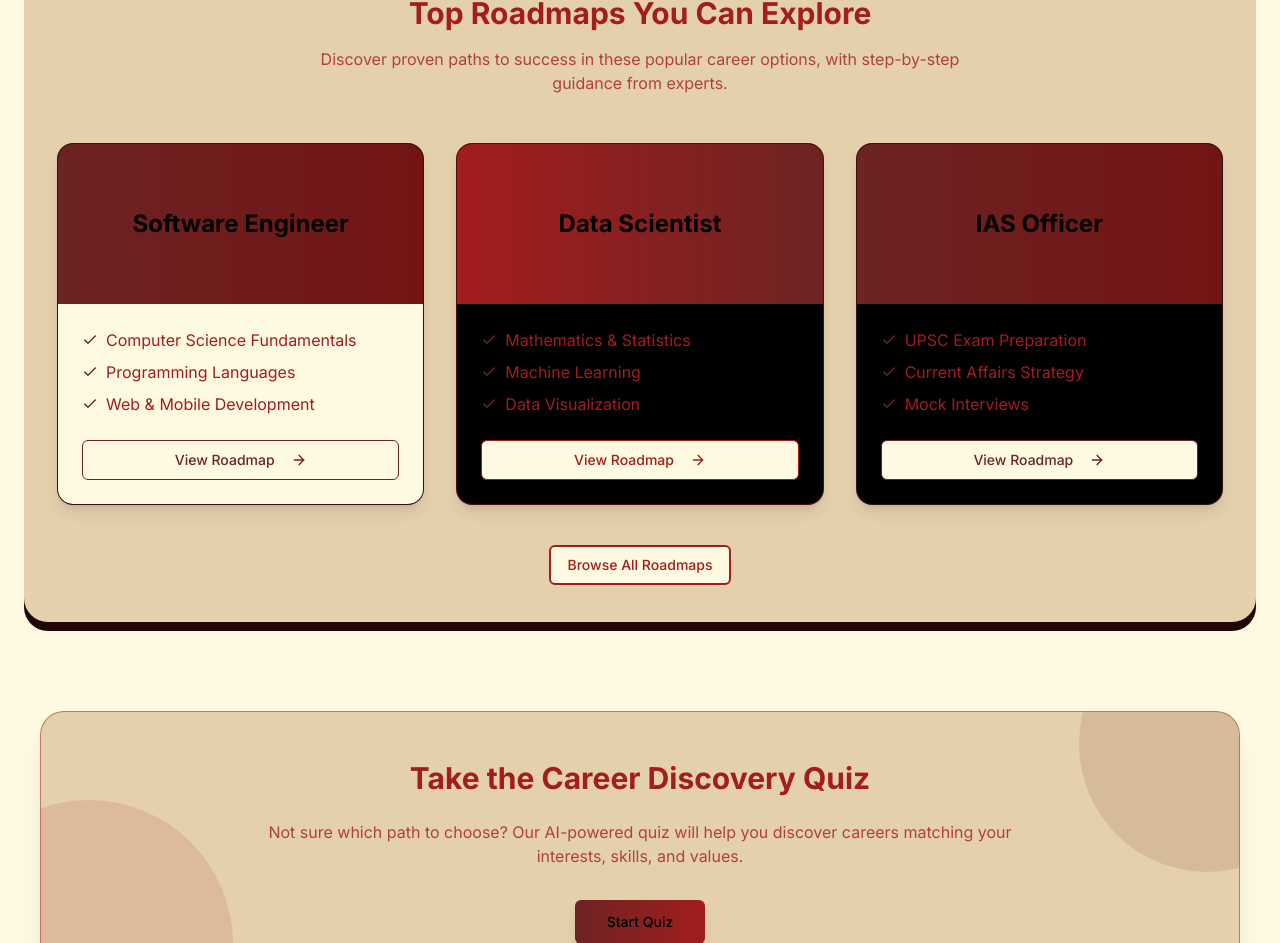
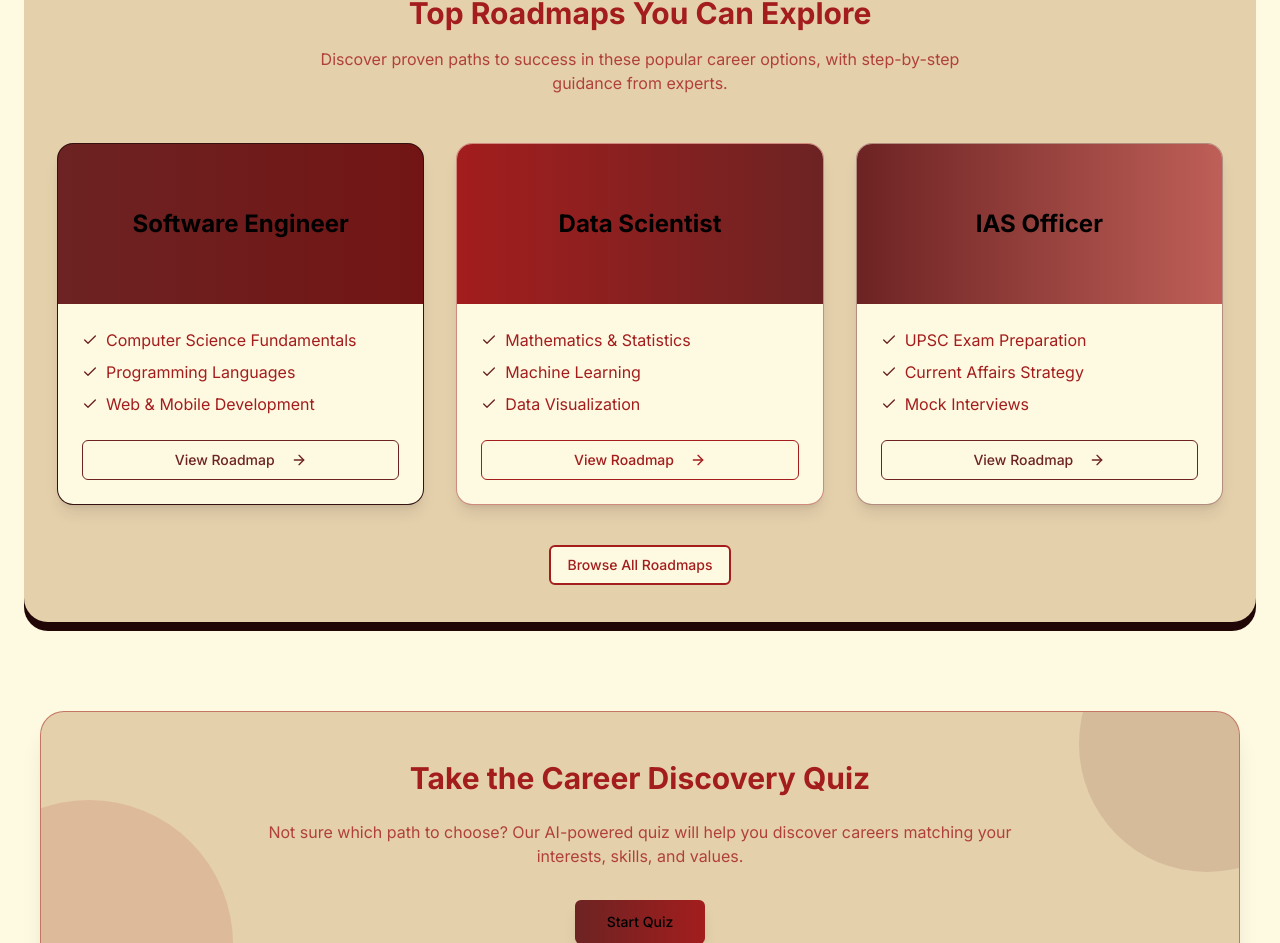
Before and after one commit to saitejaguguloth/Climbup_career, a React (Vite) app: page / in a window 1280 px wide. Shown: the part 1653-2596 px from the top of the page. Built offline with nearby package versions, Linux system fonts and the light colour scheme; the HTML template or start-up script is replaced by a standard one.

Commit message:
Visual edit in Lovable
Edited UI in Lovable

```diff
--- a/src/pages/HomePage.tsx
+++ b/src/pages/HomePage.tsx
@@ -116,7 +116,7 @@ const HomePage = () => {
             </div>
 
             {/* Data Scientist Card */}
-            <div className="rounded-2xl overflow-hidden bg-black shadow-lg hover:shadow-xl transition-shadow group relative border border-neon-yellow/50">
+            <div className="rounded-2xl overflow-hidden shadow-lg hover:shadow-xl transition-shadow group relative border border-neon-yellow/50 bg-[#fef9e1]">
               <div className="h-40 bg-gradient-to-r from-neon-yellow to-neon-teal flex items-center justify-center">
                 <h3 className="font-bold text-2xl text-black">Data Scientist</h3>
               </div>
@@ -145,7 +145,7 @@ const HomePage = () => {
             </div>
 
             {/* IAS Officer Card */}
-            <div className="rounded-2xl overflow-hidden bg-black shadow-lg hover:shadow-xl transition-shadow group relative border border-neon-teal/50">
+            <div className="rounded-2xl overflow-hidden shadow-lg hover:shadow-xl transition-shadow group relative border border-neon-teal/50 bg-[#fef9e1]">
               <div className="h-40 bg-gradient-to-r from-neon-teal to-neon-yellow/70 flex items-center justify-center">
                 <h3 className="font-bold text-2xl text-black">IAS Officer</h3>
               </div>
```
